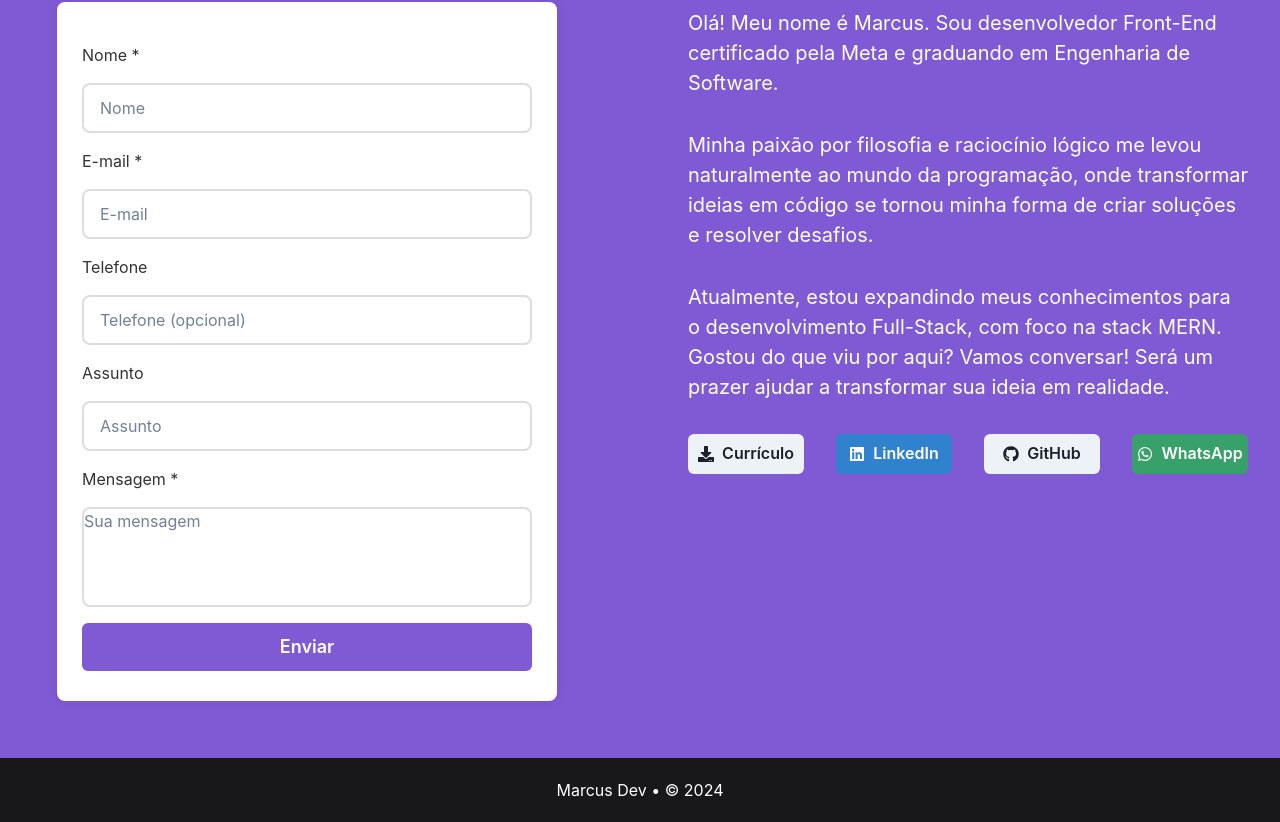
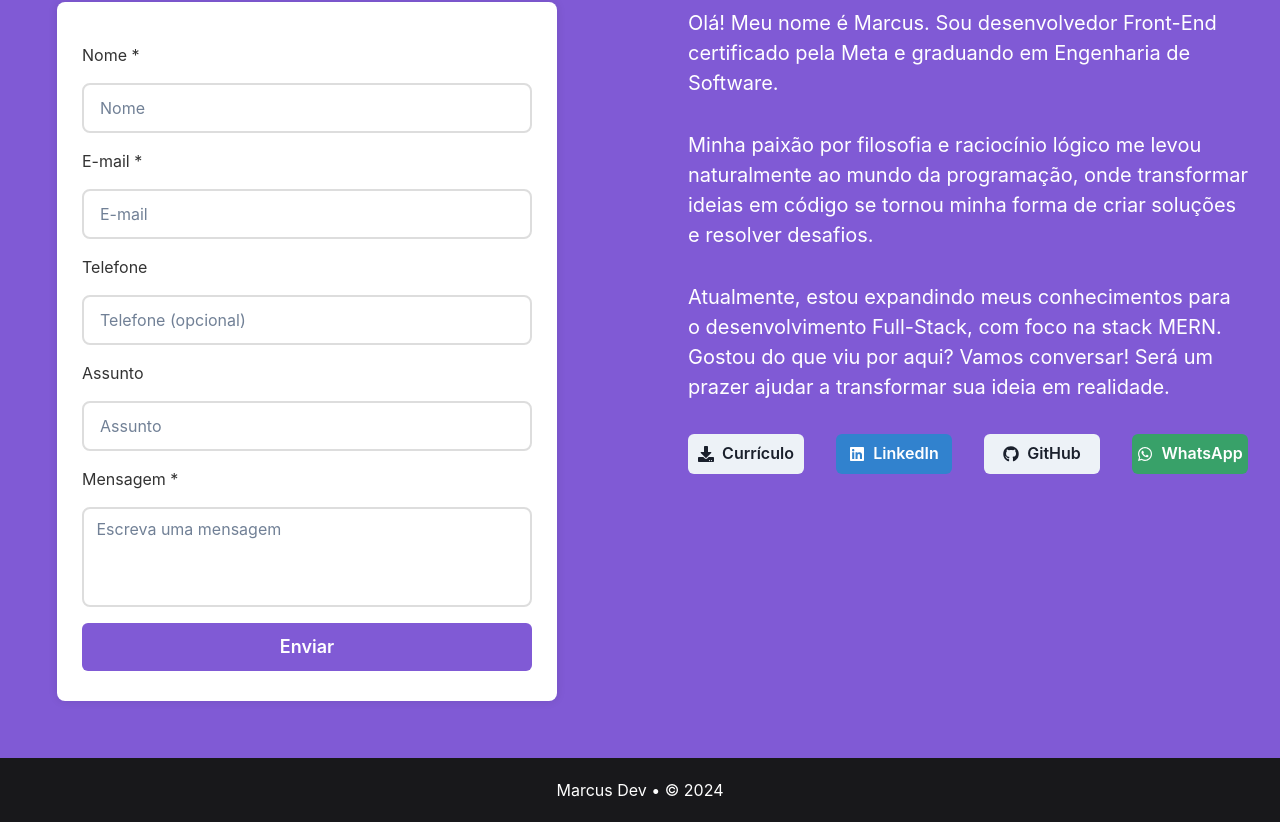
Before and after one commit to MarcusAires/portifolio, a React (Create React App) app: page / in a window 1280 px wide. Shown: the part 2229-3051 px from the top of the page. Built offline with nearby package versions, Linux system fonts and the light colour scheme.

Commit message:
ajuste do texto do input da área de mensagem

```diff
--- a/package.json
+++ b/package.json
@@ -12,6 +12,8 @@
     "@fortawesome/free-brands-svg-icons": "^6.6.0",
     "@fortawesome/free-solid-svg-icons": "^6.6.0",
     "@fortawesome/react-fontawesome": "^0.2.2",
+    "baseline-browser-mapping": "^2.10.0",
+    "caniuse-lite": "^1.0.30001774",
     "formik": "^2.4.6",
     "framer-motion": "^11.5.4",
     "lottie-react": "^2.4.1",
--- a/src/components/ContactSection.js
+++ b/src/components/ContactSection.js
@@ -131,13 +131,14 @@ function ContactSection() {
               }} name="assunto" type="text" placeholder="Assunto" />
 
               <label htmlFor="mensagem">Mensagem *</label>
-              <textarea name="mensagem" placeholder="Sua mensagem"
-              style={{
+              <textarea name="mensagem" placeholder=" Escreva uma mensagem"
+                style={{
                 height:'100px',
                 resize:'none',
                 border:'2px solid #ddd',
                 borderRadius:'8px',
                 outline:'none',
+                padding:'8px'
               }}
               required/>
 
```
Also changed, not shown: 1 other file (tests, documents, lock files or other folders).
